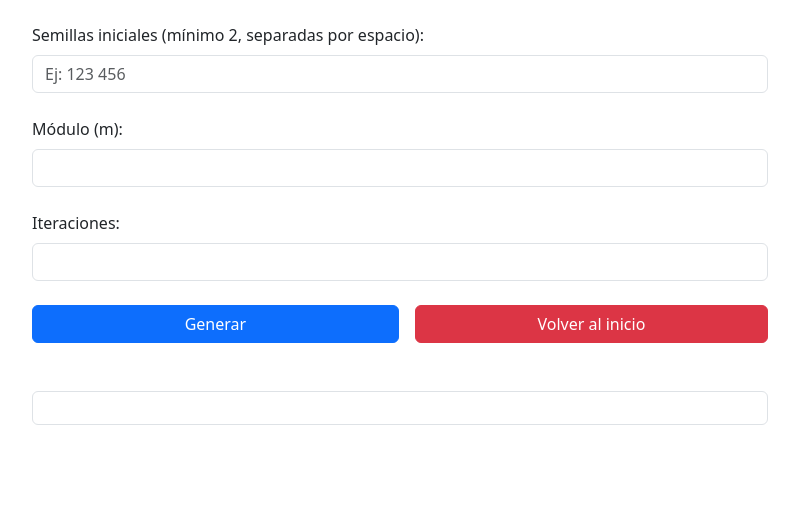
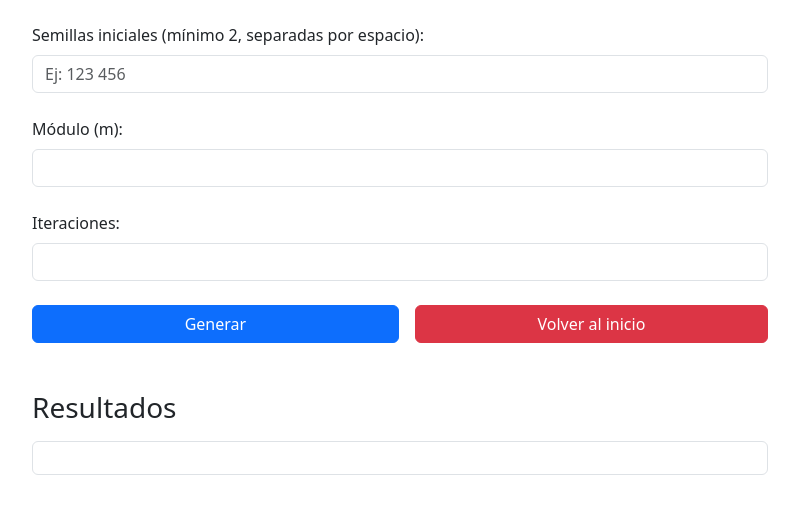
Before and after one commit to facundomoya/generadores_numeros_aleatorios, a website: page metodoCongruencialAditivo.html in a window 1280 px wide. Shown: the part 121-634 px from the top of the page, without its empty margins (240-1039 px from the left). Drawn offline with nearby package versions, Linux system fonts and the light colour scheme.

Commit message:
se agrego la informacion necesaria para el README y se agrego el titulo 'Resultados' en el metodo congruencial aditivo

```diff
--- a/metodoCongruencialAditivo.html
+++ b/metodoCongruencialAditivo.html
@@ -41,6 +41,10 @@
                     </a>
                 </div>
 
+                <div class="mb-3">
+                    <h3>Resultados</h3>
+                </div>
+
                 <div id="output" class="border rounded p-3"></div>
 
             </div>
```
Also changed, not shown: README.md.
